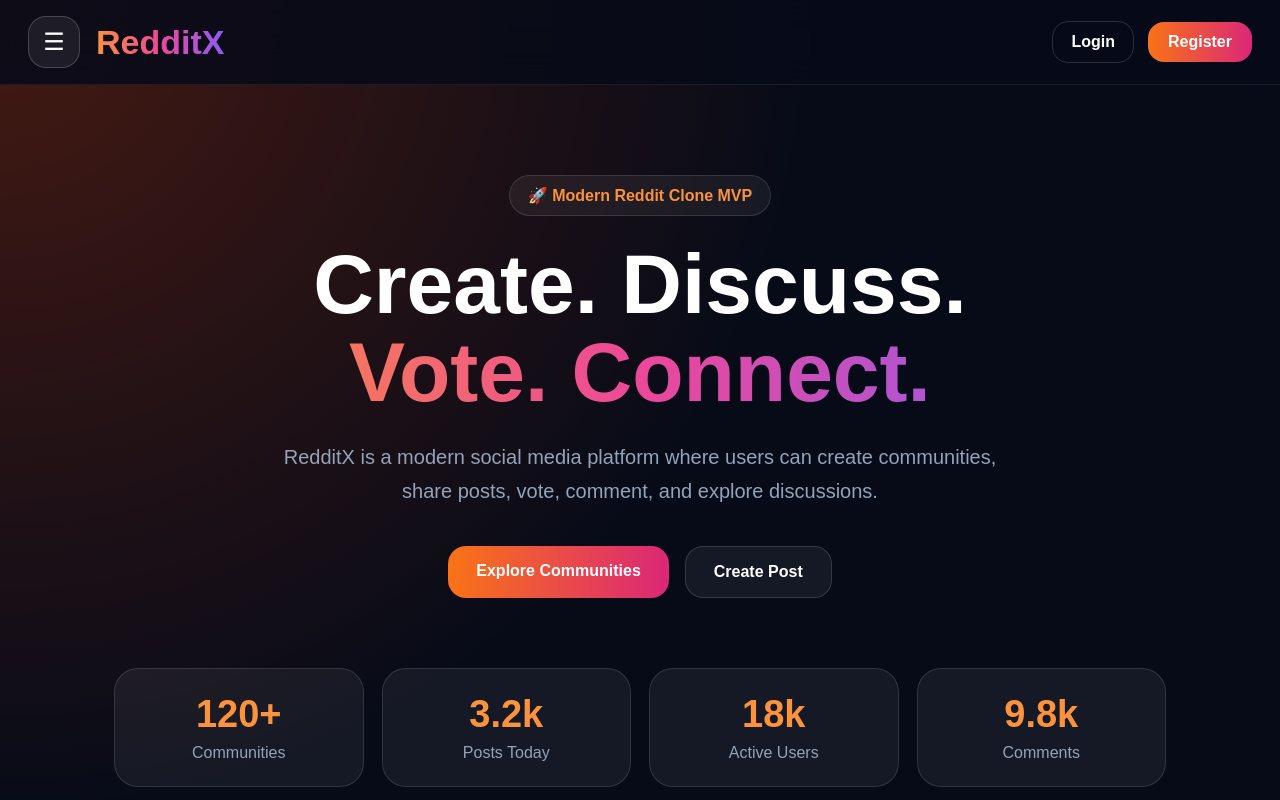
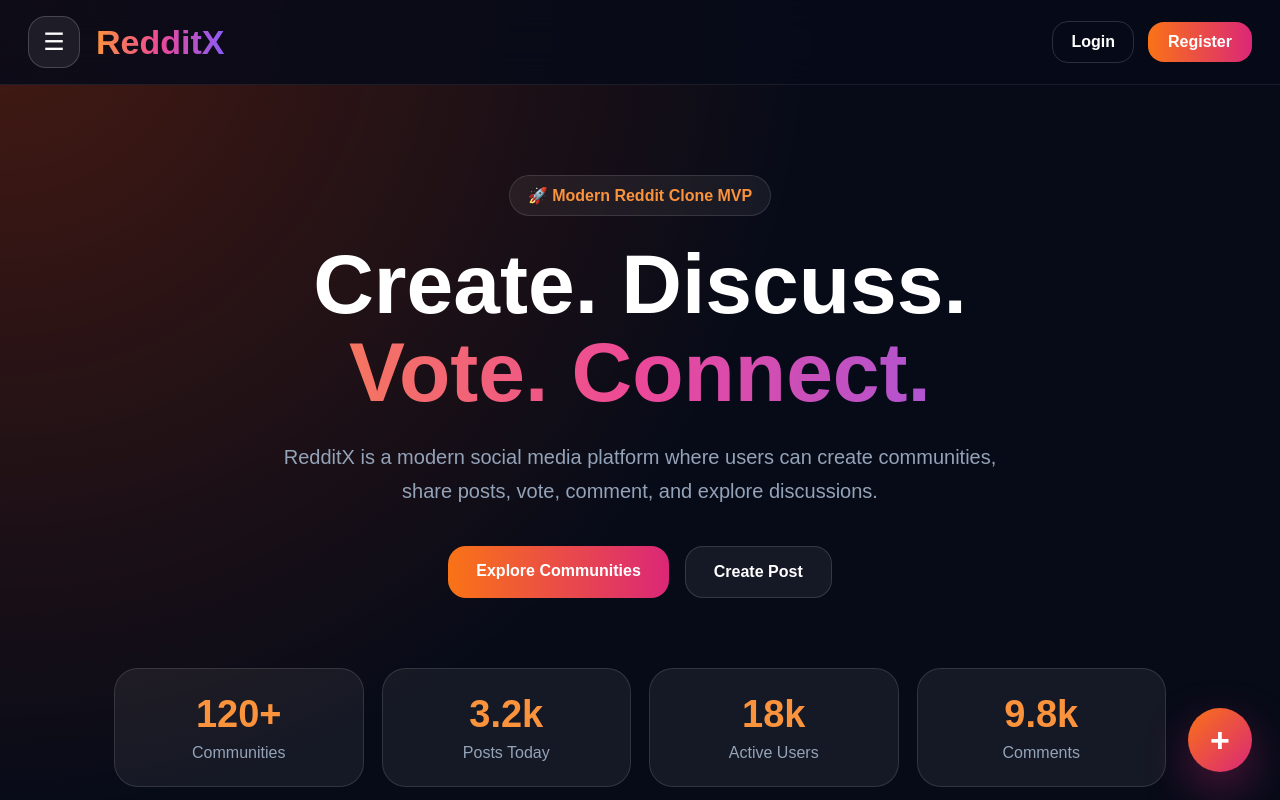
Before and after one commit to Kesarkarale/reddit-clone, a Next.js app: page / in a window 1280 px wide. Shown: the top 800 px of the page. Built offline with nearby package versions, Linux system fonts and the light colour scheme.

Commit message:
Update page.js

```diff
--- a/app/page.js
+++ b/app/page.js
@@ -113,6 +113,7 @@ export default function Home() {
           Create Account
         </a>
       </section>
+            <FloatingActions />
     </main>
   );
 }
```
